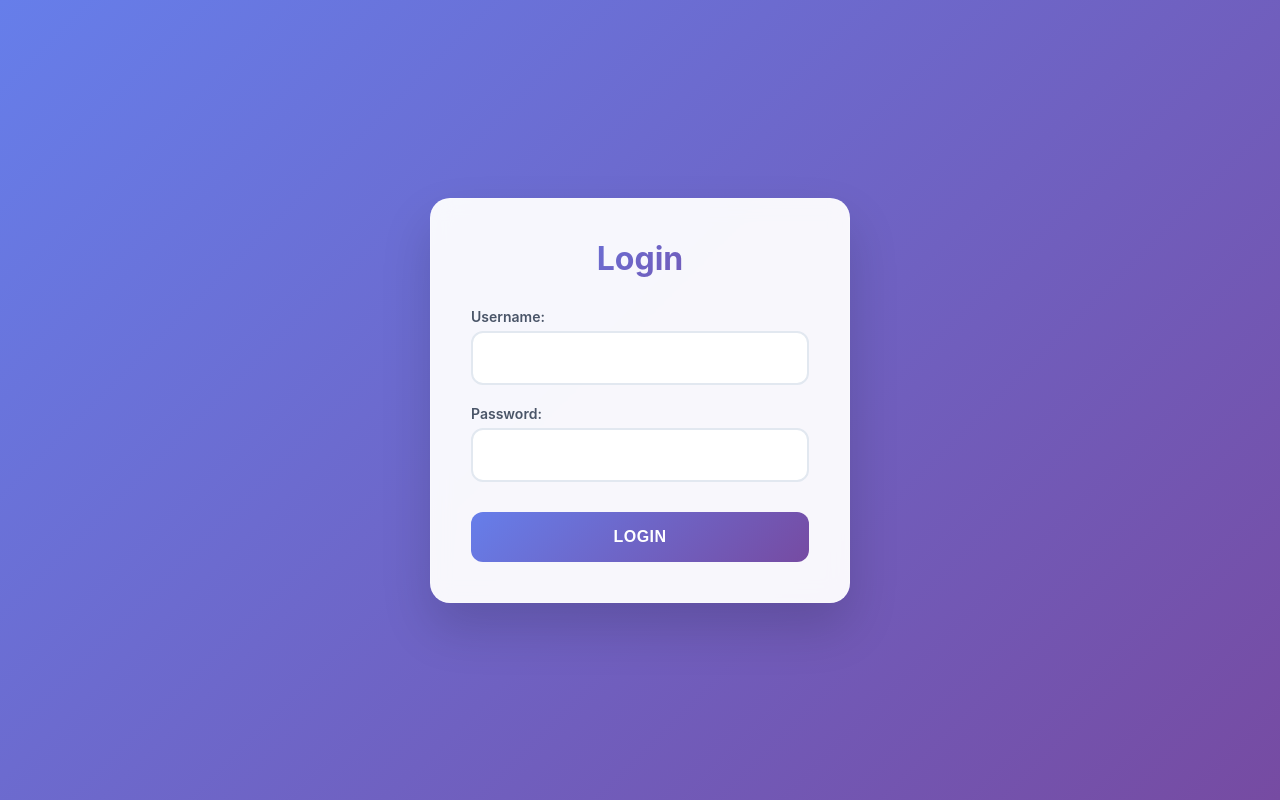
After one commit to NijatZeynalov/event_sticker, a Flask app: page /login in a window 1280 px wide. The commit adds this page. Run offline with Flask 3, Linux system fonts and the light colour scheme.

Commit message:
finished

```diff
--- a/app/app.py
+++ b/app/app.py
@@ -1,5 +1,10 @@
 import os
-from flask import Flask, render_template, request, redirect, url_for, send_from_directory
+from flask import Flask, render_template, request, redirect, url_for, send_from_directory, session
+from flask_login import LoginManager, UserMixin, login_user, login_required, logout_user, current_user
+from pymongo import MongoClient
+from bson.objectid import ObjectId
+from io import BytesIO
+from flask import send_file
 from dotenv import load_dotenv
 from ai_modeling import generate
 
@@ -8,21 +13,68 @@ dotenv_path = os.path.join(os.path.dirname(__file__), '..', '.env')
 load_dotenv(dotenv_path=dotenv_path)
 
 app = Flask(__name__, static_folder='../static')
+app.config['SECRET_KEY'] = 'supersecretkey'
 app.config['BACKGROUND_FOLDER'] = 'background'
 app.config['CHARACTER_FOLDER'] = 'character'
 app.config['GENERATED_FOLDER'] = 'generated'
 
+client = MongoClient('mongodb://localhost:27017/')
+db = client.sticker
+
+login_manager = LoginManager()
+login_manager.init_app(app)
+login_manager.login_view = 'login'
+
+class User(UserMixin):
+    def __init__(self, user_json):
+        self.user_json = user_json
+        self.id = user_json['username']
+
+    def get_id(self):
+        return self.id
+
+@login_manager.user_loader
+def load_user(user_id):
+    user_json = db.users.find_one({'username': user_id})
+    if user_json:
+        return User(user_json)
+    return None
+
+@app.route('/login', methods=['GET', 'POST'])
+def login():
+    if request.method == 'POST':
+        username = request.form['username']
+        password = request.form['password']
+        user_json = db.users.find_one({'username': username, 'password': password})
+        if user_json:
+            user = User(user_json)
+            login_user(user)
+            session.permanent = False
+            return redirect(url_for('home'))
+    return render_template('login.html')
+
+@app.route('/logout')
+@login_required
+def logout():
+    logout_user()
+    return redirect(url_for('login'))
+
 @app.route('/')
+@login_required
 def home():
-    backgrounds = os.listdir(app.config['BACKGROUND_FOLDER'])
-    return render_template('index.html', backgrounds=backgrounds)
+    user_id = db.users.find_one({'username': current_user.id})['_id']
+    backgrounds = db.images.find({'user_id': user_id, 'type': 'background'})
+    return render_template('index.html', backgrounds=[bg['filename'] for bg in backgrounds])
 
 @app.route('/characters')
+@login_required
 def characters():
-    characters = os.listdir(app.config['CHARACTER_FOLDER'])
-    return render_template('characters.html', characters=characters, background=request.args.get('background'))
+    user_id = db.users.find_one({'username': current_user.id})['_id']
+    characters = db.images.find({'user_id': user_id, 'type': 'character'})
+    return render_template('characters.html', characters=[char['filename'] for char in characters], background=request.args.get('background'))
 
 @app.route('/generate', methods=['POST'])
+@login_required
 def generate_image():
     background_filename = request.form.get('background')
     character_filename = request.form.get('character')
@@ -30,24 +82,56 @@ def generate_image():
     if not background_filename or not character_filename:
         return redirect(url_for('home'))
 
-    background_path = os.path.join(app.config['BACKGROUND_FOLDER'], background_filename)
-    character_path = os.path.join(app.config['CHARACTER_FOLDER'], character_filename)
+    return render_template('generating.html', background=background_filename, character=character_filename)
 
-    generated_image_filename = generate(background_path, character_path)
+@app.route('/process_image')
+@login_required
+def process_image():
+    background_filename = request.args.get('background')
+    character_filename = request.args.get('character')
 
-    return render_template('main.html', generated_image=generated_image_filename)
+    user_id = db.users.find_one({'username': current_user.id})['_id']
 
-@app.route('/generated/<filename>')
-def generated_image(filename):
-    return send_from_directory(os.path.join('..', app.config['GENERATED_FOLDER']), filename)
+    background_doc = db.images.find_one({'user_id': user_id, 'filename': background_filename, 'type': 'background'})
+    character_doc = db.images.find_one({'user_id': user_id, 'filename': character_filename, 'type': 'character'})
+
+    background_data = background_doc['data']
+    character_data = character_doc['data']
+
+    generated_image_data = generate(background_data, character_data)
+
+    generated_image_doc = db.generated.insert_one({
+        'user_id': user_id,
+        'content_type': 'image/png',
+        'data': generated_image_data
+    })
+
+    return redirect(url_for('main_page', generated_image_id=str(generated_image_doc.inserted_id)))
+
+@app.route('/main')
+@login_required
+def main_page():
+    generated_image_id = request.args.get('generated_image_id')
+    user = db.users.find_one({'username': current_user.id})
+    default_text = user.get('default_text', 'HƏDİYYƏ SƏBƏTİ')
+    return render_template('main.html', generated_image_id=generated_image_id, default_text=default_text)
+
+@app.route('/generated/<image_id>')
+def generated_image(image_id):
+    image_doc = db.generated.find_one({'_id': ObjectId(image_id)})
+    return send_file(BytesIO(image_doc['data']), mimetype=image_doc['content_type'])
 
 @app.route('/background/<filename>')
 def background_image(filename):
-    return send_from_directory(os.path.join('..', app.config['BACKGROUND_FOLDER']), filename)
+    user_id = db.users.find_one({'username': current_user.id})['_id']
+    image_doc = db.images.find_one({'user_id': user_id, 'filename': filename, 'type': 'background'})
+    return send_file(BytesIO(image_doc['data']), mimetype=image_doc['content_type'])
 
 @app.route('/character/<filename>')
 def character_image(filename):
-    return send_from_directory(os.path.join('..', app.config['CHARACTER_FOLDER']), filename)
+    user_id = db.users.find_one({'username': current_user.id})['_id']
+    image_doc = db.images.find_one({'user_id': user_id, 'filename': filename, 'type': 'character'})
+    return send_file(BytesIO(image_doc['data']), mimetype=image_doc['content_type'])
 
 if __name__ == '__main__':
     os.makedirs(app.config['GENERATED_FOLDER'], exist_ok=True)
--- /dev/null
+++ b/app/templates/login.html
@@ -0,0 +1,175 @@
+<!DOCTYPE html>
+<html lang="en">
+<head>
+    <meta charset="UTF-8">
+    <title>Login</title>
+    <style>
+        * {
+            margin: 0;
+            padding: 0;
+            box-sizing: border-box;
+        }
+
+        body {
+            font-family: 'Inter', -apple-system, BlinkMacSystemFont, 'Segoe UI', Roboto, sans-serif;
+            min-height: 100vh;
+            background: linear-gradient(135deg, #667eea 0%, #764ba2 100%);
+            display: flex;
+            align-items: center;
+            justify-content: center;
+            padding: 20px;
+        }
+
+        .login-container {
+            background: rgba(255, 255, 255, 0.95);
+            backdrop-filter: blur(10px);
+            border-radius: 20px;
+            box-shadow: 0 25px 50px rgba(0, 0, 0, 0.15);
+            padding: 40px;
+            width: 100%;
+            max-width: 420px;
+            border: 1px solid rgba(255, 255, 255, 0.2);
+        }
+
+        h1 {
+            font-size: 2rem;
+            font-weight: 700;
+            color: #2d3748;
+            text-align: center;
+            margin-bottom: 30px;
+            background: linear-gradient(135deg, #667eea, #764ba2);
+            -webkit-background-clip: text;
+            -webkit-text-fill-color: transparent;
+            background-clip: text;
+        }
+
+        form {
+            display: flex;
+            flex-direction: column;
+            gap: 20px;
+        }
+
+        .input-group {
+            position: relative;
+        }
+
+        label {
+            display: block;
+            font-size: 0.875rem;
+            font-weight: 600;
+            color: #4a5568;
+            margin-bottom: 6px;
+            transition: color 0.2s ease;
+        }
+
+        input {
+            width: 100%;
+            padding: 16px 20px;
+            border: 2px solid #e2e8f0;
+            border-radius: 12px;
+            font-size: 1rem;
+            background: #fff;
+            transition: all 0.3s ease;
+            outline: none;
+        }
+
+        input:focus {
+            border-color: #667eea;
+            box-shadow: 0 0 0 3px rgba(102, 126, 234, 0.1);
+            transform: translateY(-1px);
+        }
+
+        input:focus + label,
+        input:valid + label {
+            color: #667eea;
+        }
+
+        button {
+            background: linear-gradient(135deg, #667eea 0%, #764ba2 100%);
+            color: white;
+            border: none;
+            padding: 16px 24px;
+            border-radius: 12px;
+            font-size: 1rem;
+            font-weight: 600;
+            cursor: pointer;
+            transition: all 0.3s ease;
+            text-transform: uppercase;
+            letter-spacing: 0.5px;
+            margin-top: 10px;
+            position: relative;
+            overflow: hidden;
+        }
+
+        button::before {
+            content: '';
+            position: absolute;
+            top: 0;
+            left: -100%;
+            width: 100%;
+            height: 100%;
+            background: linear-gradient(90deg, transparent, rgba(255, 255, 255, 0.2), transparent);
+            transition: left 0.5s ease;
+        }
+
+        button:hover {
+            transform: translateY(-2px);
+            box-shadow: 0 10px 25px rgba(102, 126, 234, 0.3);
+        }
+
+        button:hover::before {
+            left: 100%;
+        }
+
+        button:active {
+            transform: translateY(0);
+            box-shadow: 0 5px 15px rgba(102, 126, 234, 0.2);
+        }
+
+        @media (max-width: 480px) {
+            .login-container {
+                padding: 30px 20px;
+                margin: 10px;
+            }
+
+            h1 {
+                font-size: 1.75rem;
+            }
+        }
+
+        /* Animation */
+        .login-container {
+            animation: slideUp 0.6s ease-out;
+        }
+
+        @keyframes slideUp {
+            from {
+                opacity: 0;
+                transform: translateY(30px);
+            }
+            to {
+                opacity: 1;
+                transform: translateY(0);
+            }
+        }
+    </style>
+</head>
+<body>
+    <div class="login-container">
+        <h1>Login</h1>
+        <form method="post">
+            <div class="input-group">
+                <label for="username">Username:</label>
+                <input type="text" id="username" name="username" required>
+            </div>
+
+            <div class="input-group">
+                <label for="password">Password:</label>
+                <input type="password" id="password" name="password" required>
+            </div>
+
+            <button type="submit">Login</button>
+        </form>
+    </div>
+</body>
+</html>
--- a/requirements.txt
+++ b/requirements.txt
@@ -2,3 +2,5 @@ Flask==2.3.2
 google-generativeai==0.1.0
 Pillow==9.5.0
 python-dotenv==1.0.0
+Flask-Login==0.6.2
+pymongo==4.3.3
```
Also changed, not shown: app/ai_modeling.py (+7 -10 lines), app/templates/generating.html (added, +328 -0 lines), app/templates/main.html (+4 -3 lines), background/forest.png (deleted), background/neon_city.png (deleted), background/space.jpg (deleted), background/stage.png (deleted), character/harry.jpg (deleted), character/pikachu.png (deleted), character/spiderman.png (deleted), generated/generated_image_0.png (deleted), stickers.db (added).
